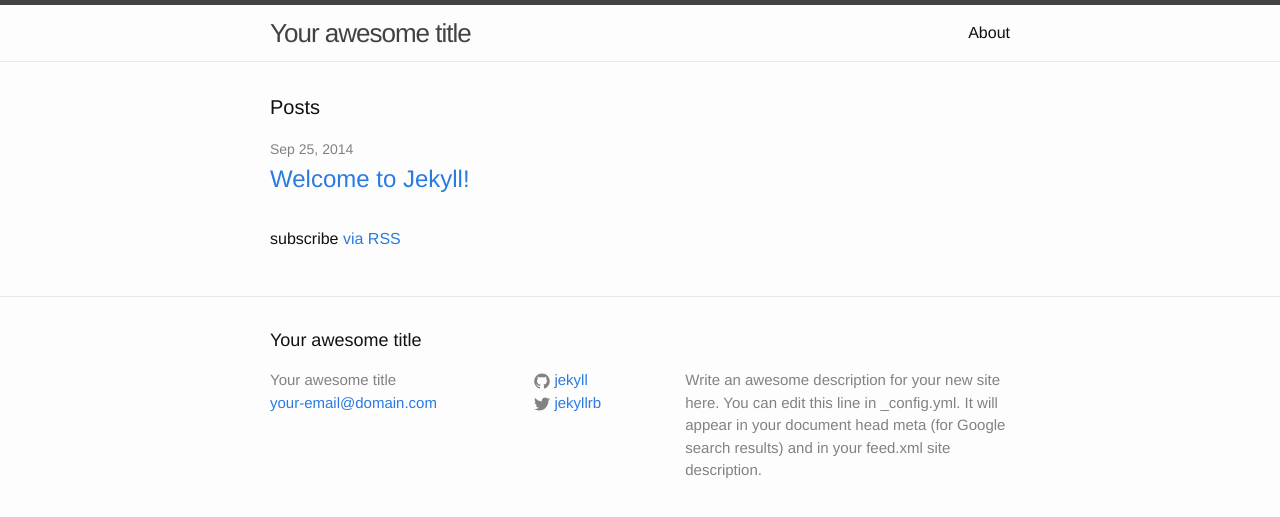
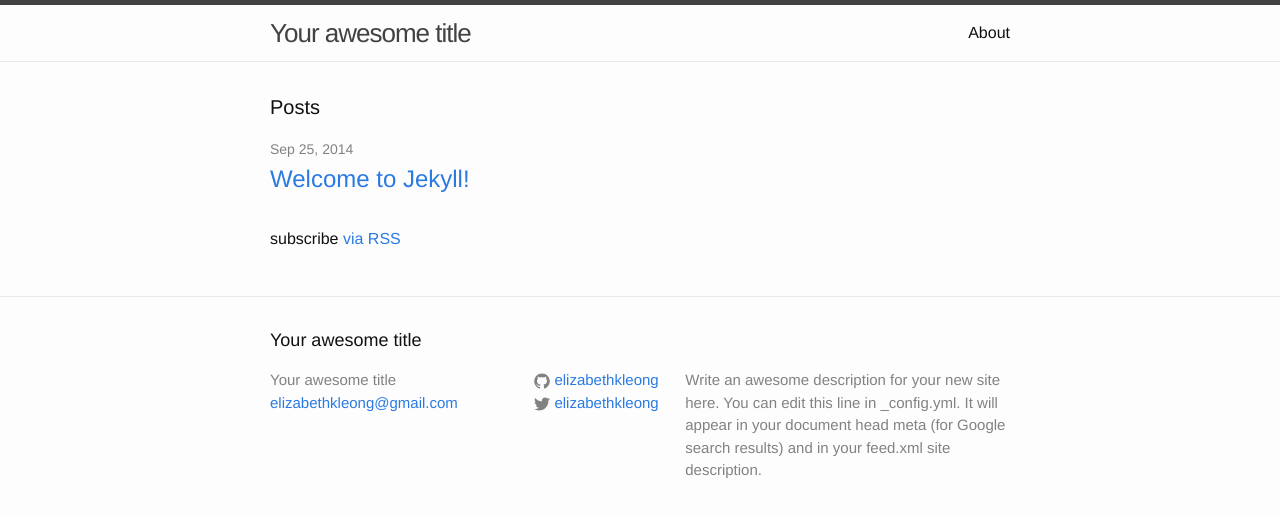
Before and after one commit to nebulastarburst/nebulastarburst.github.io, a Jekyll site: the page built from index.html, in a window 1280 px wide. Shown: the top 517 px of the page. Built offline with Jekyll 4.4.1, drawn with Linux system fonts in a browser that asks for light colours.

Commit message:
config file edit

```diff
--- a/_config.yml
+++ b/_config.yml
@@ -1,14 +1,14 @@
 # Site settings
 title: Your awesome title
-email: your-email@domain.com
+email: elizabethkleong@gmail.com
 description: > # this means to ignore newlines until "baseurl:"
   Write an awesome description for your new site here. You can edit this
   line in _config.yml. It will appear in your document head meta (for
   Google search results) and in your feed.xml site description.
-baseurl: "" # the subpath of your site, e.g. /blog/
-url: "http://yourdomain.com" # the base hostname & protocol for your site
-twitter_username: jekyllrb
-github_username:  jekyll
+baseurl: "/" # the subpath of your site, e.g. /blog/
+url: "http://nebulastarburst.github.io/" # the base hostname & protocol for your site
+twitter_username: elizabethkleong
+github_username:  elizabethkleong
 
 # Build settings
 markdown: kramdown
```
